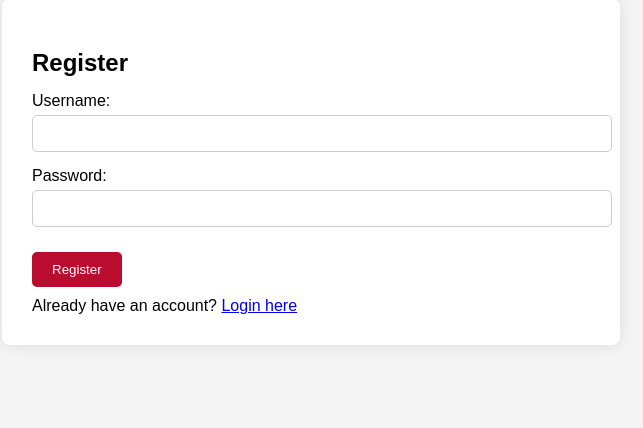
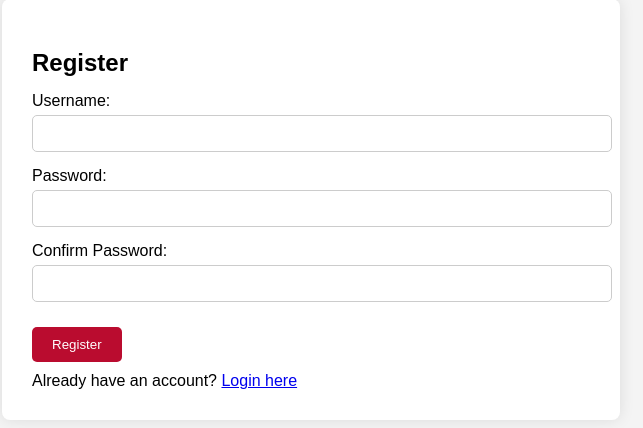
Before and after one commit to MarzooqN/degree-planner, a Python web app: template templates/register.html in a window 1280 px wide. Shown: the part 171-599 px from the top of the page, without its empty margins (329-972 px from the left). Run offline with Jinja, Linux system fonts and the light colour scheme; the template is opened without the code that fills it, so the values that code supplies are empty.

Commit message:
Update register.html

```diff
--- a/templates/register.html
+++ b/templates/register.html
@@ -5,6 +5,12 @@
     <meta name="viewport" content="width=device-width, initial-scale=1.0">
     <title>Register</title>
     <link rel="stylesheet" href="{{ url_for('static', filename='css/styles.css') }}">
+    <style>
+        .error {
+            color: red;
+            display: none;
+        }
+    </style>
 </head>
 <body>
     <header>
@@ -20,6 +26,11 @@
                 <label for="password">Password:</label>
                 <input type="password" id="password" name="password" required>
 
+                <label for="confirmPassword">Confirm Password:</label>
+                <input type="password" id="confirmPassword" name="confirmPassword" required>
+
+                <span id="error" class="error">Passwords do not match</span>
+
                 <button type="submit"><span>Register</span></button>
                 <div class="login-link">
                     Already have an account? <a href="{{ url_for('login') }}">Login here</a>
@@ -27,5 +38,19 @@
             </form>
         </section>
     </main>
+    <script>
+        document.getElementById('registerForm').addEventListener('submit', function(event) {
+            const password = document.getElementById('password').value;
+            const confirmPassword = document.getElementById('confirmPassword').value;
+            const errorElement = document.getElementById('error');
+
+            if (password !== confirmPassword) {
+                errorElement.style.display = 'block';
+                event.preventDefault();
+            } else {
+                errorElement.style.display = 'none';
+            }
+        });
+    </script>
 </body>
 </html>
```
